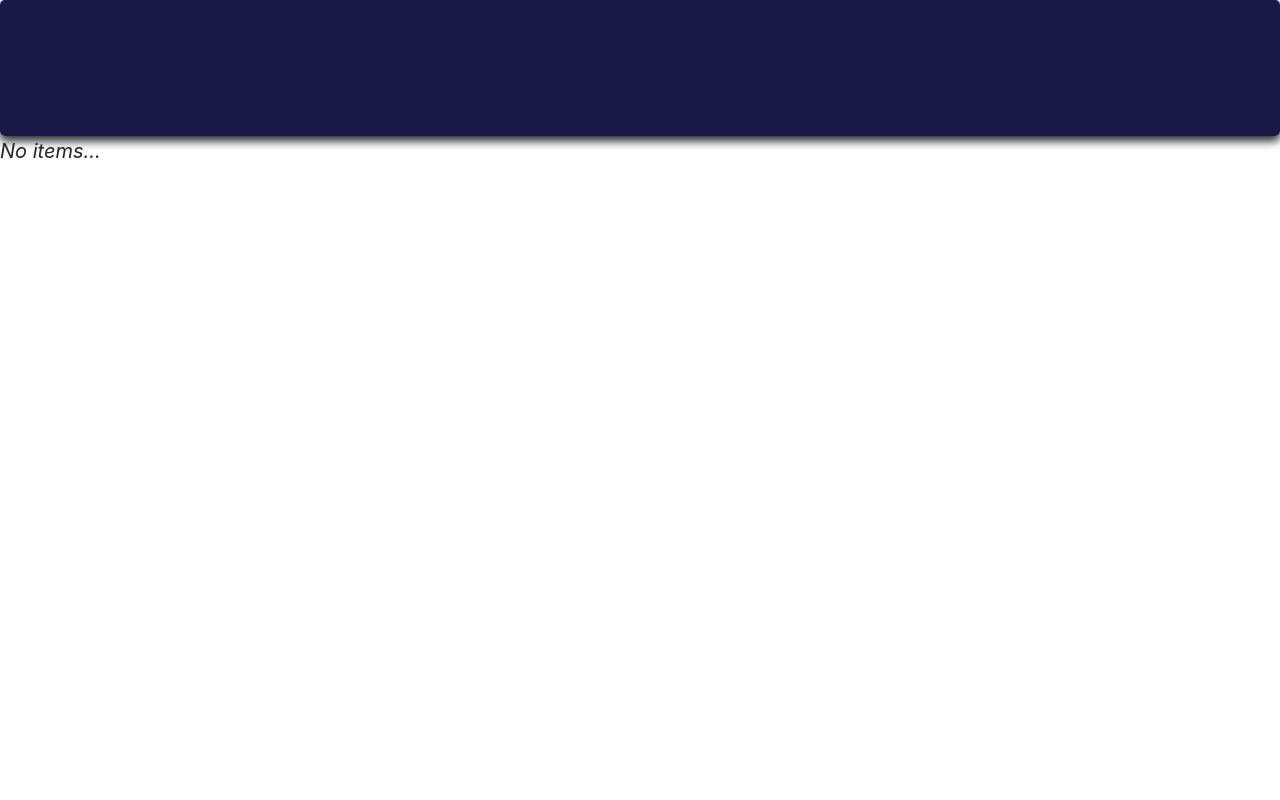
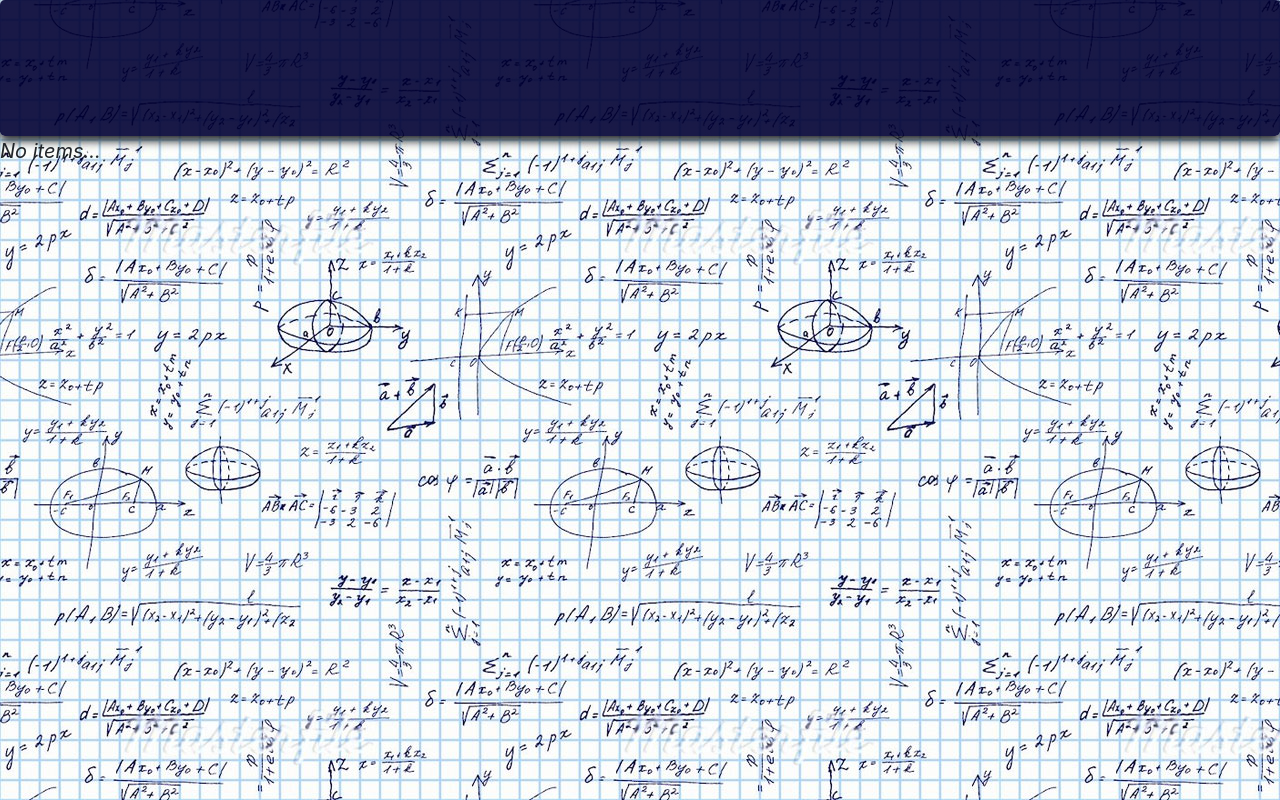
Before and after one commit to OlegSoshko/todos, a React (Create React App) app: page / in a window 1280 px wide. Built offline with nearby package versions, Linux system fonts and the light colour scheme.

Commit message:
add img and background

```diff
--- a/src/style/global.scss
+++ b/src/style/global.scss
@@ -1,6 +1,15 @@
 @font-face {
     font-family: 'Allura';
     src: url(../font/allura.ttf);
+}
+html,
+body,
+#root {
+    height: 100%;
+}
+#root {
+    background-image: url(../img/background.jpg);
+    overflow: auto;
 }
 .content {
     max-width: 80%;
```
Also changed, not shown: src/img/background.jpg (added).
